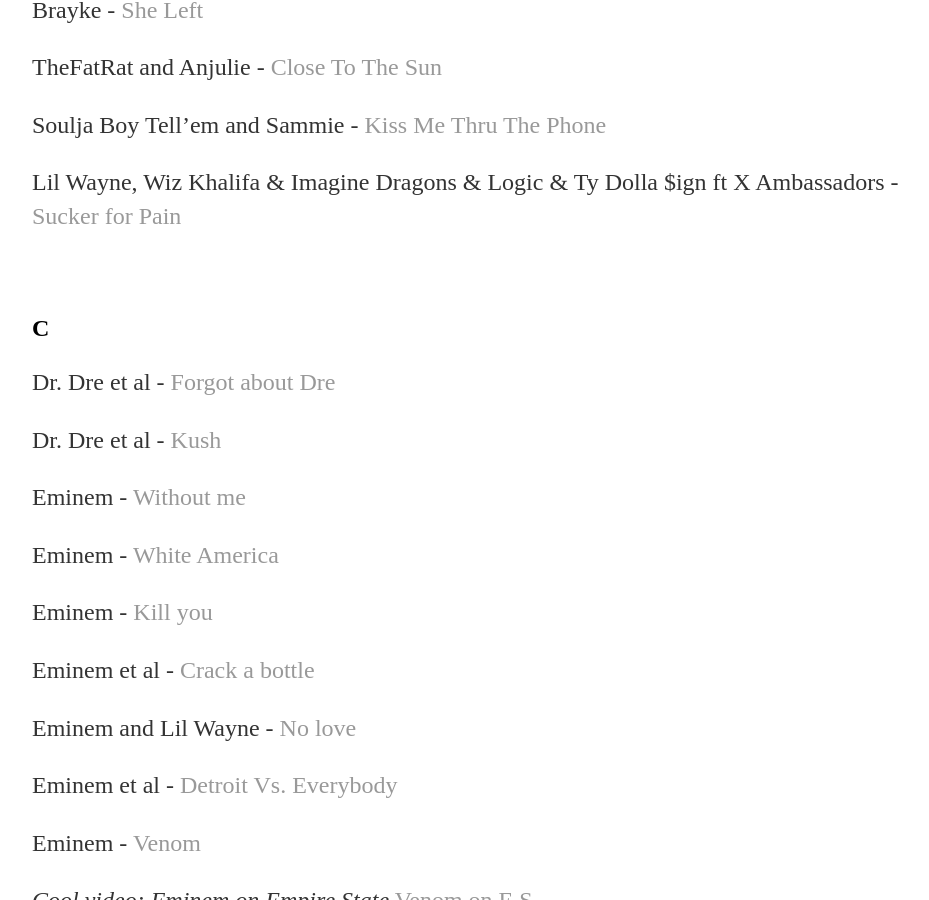
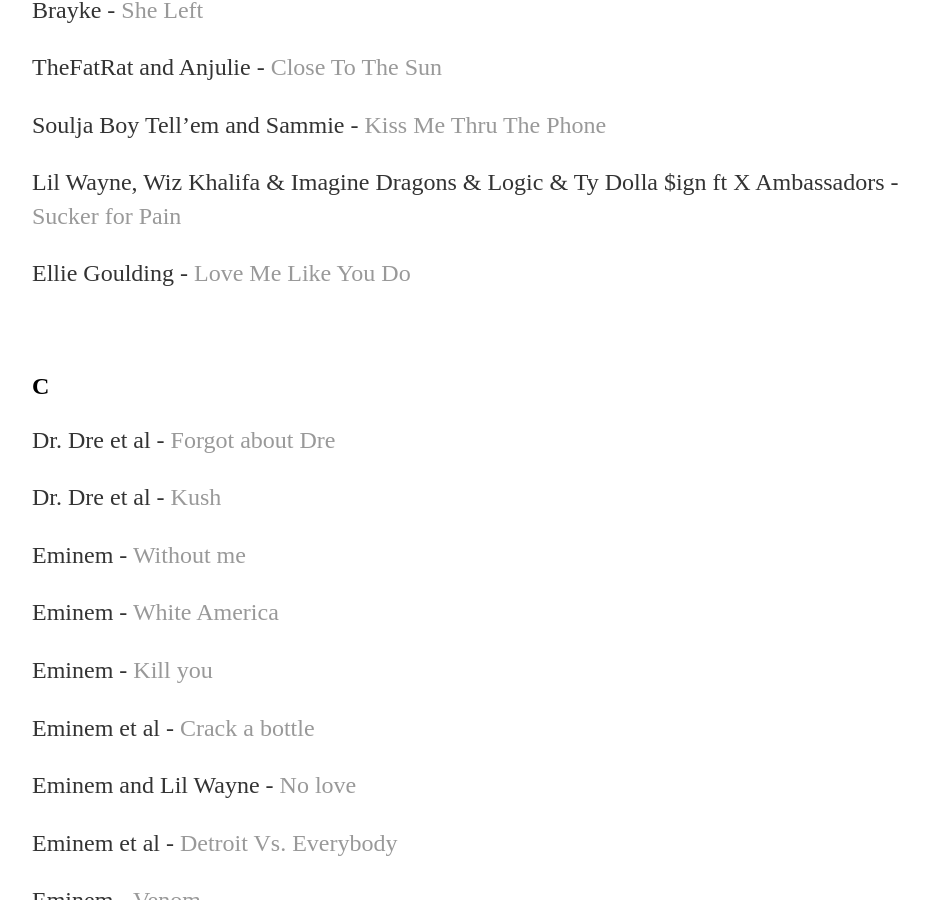
Before and after one commit to yjkweon24/yjkweon24.github.io, a Jekyll site: the page built from _posts/2018-10-23-songs-that-i-love.md, in a window 1280 px wide and 900 px high, scrolled down 12721 px. Shown: the whole window, without its empty margins (160-1089 px from the left). Built offline with Jekyll 4.4.1, drawn with Linux system fonts in a browser that asks for light colours.

Commit message:
Update 2018-10-23-songs-that-i-love.md

```diff
--- a/_posts/2018-10-23-songs-that-i-love.md
+++ b/_posts/2018-10-23-songs-that-i-love.md
@@ -442,6 +442,8 @@
 
 Lil Wayne, Wiz Khalifa & Imagine Dragons & Logic & Ty Dolla $ign ft X Ambassadors - [Sucker for Pain](https://www.youtube.com/watch?v=-59jGD4WrmE&list=RDZvUBGN4KoP0&index=27)
 
+Ellie Goulding - [Love Me Like You Do](https://www.youtube.com/watch?v=AJtDXIazrMo)
+
 <br>
 
 ## C
```
